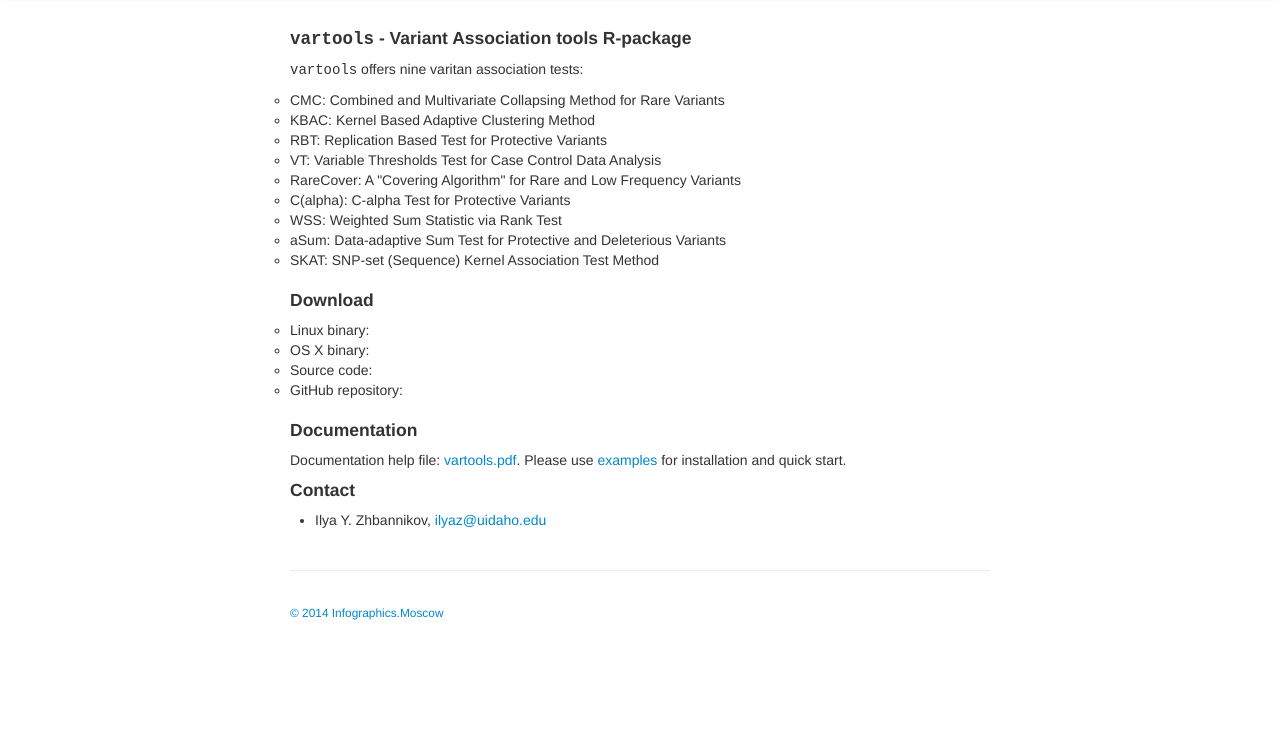
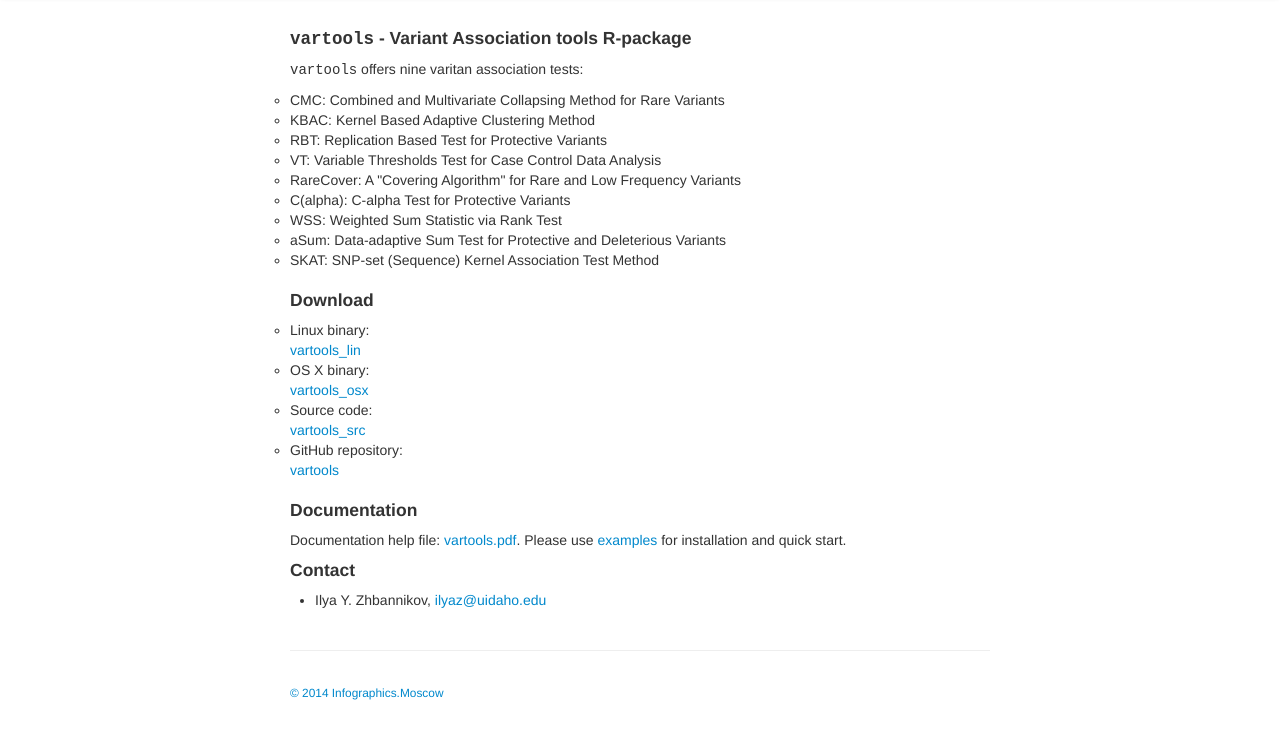
Before and after one commit to izhbannikov/vartools, a plain HTML site: page index.html in a window 1280 px wide. Shown: the part 44-782 px from the top of the page. Drawn offline with Linux system fonts and the light colour scheme.

Commit message:
Second commit. Many changes.

```diff
--- a/index.html
+++ b/index.html
@@ -55,15 +55,15 @@
 
 <h4 id="contact">Download</h4>
 <ul class="nav" align="left" style="list-style-type:circle">
-	<li>Linux binary: </li>
-	<li>OS X binary:</li>
-	<li>Source code: </li>
-	<li>GitHub repository: </li>
+	<li>Linux binary: <a href="https://github.com/izhbannikov/vartools/blob/master/vartools_1.1.0.tar.gz">vartools_lin</a></li>
+	<li>OS X binary: <a href="https://github.com/izhbannikov/vartools/blob/master/vartools_1.1.0.tar.gz?raw=true">vartools_osx</a></li>
+	<li>Source code: <a href="https://github.com/izhbannikov/vartools/blob/master/vartools_1.1.0.tar.gz">vartools_src</a></li>
+	<li>GitHub repository: <a href="https://github.com/izhbannikov/vartools/">vartools</a></li>
 </ul>
 
 
 <h4 id="contact">Documentation</h4>
-<p>Documentation help file: <a href="http://izhbannikov.github.io/vartools/">vartools.pdf</a>.
+<p>Documentation help file: <a href="https://github.com/izhbannikov/vartools/blob/master/vartools.pdf?raw=true">vartools.pdf</a>.
 Please use <a href="http://izhbannikov.github.io/vartools/documentation.html">examples</a> for installation and quick start.</p>
 
 
```
Also changed, not shown: pages/documentation.html (+1 -1 lines).
